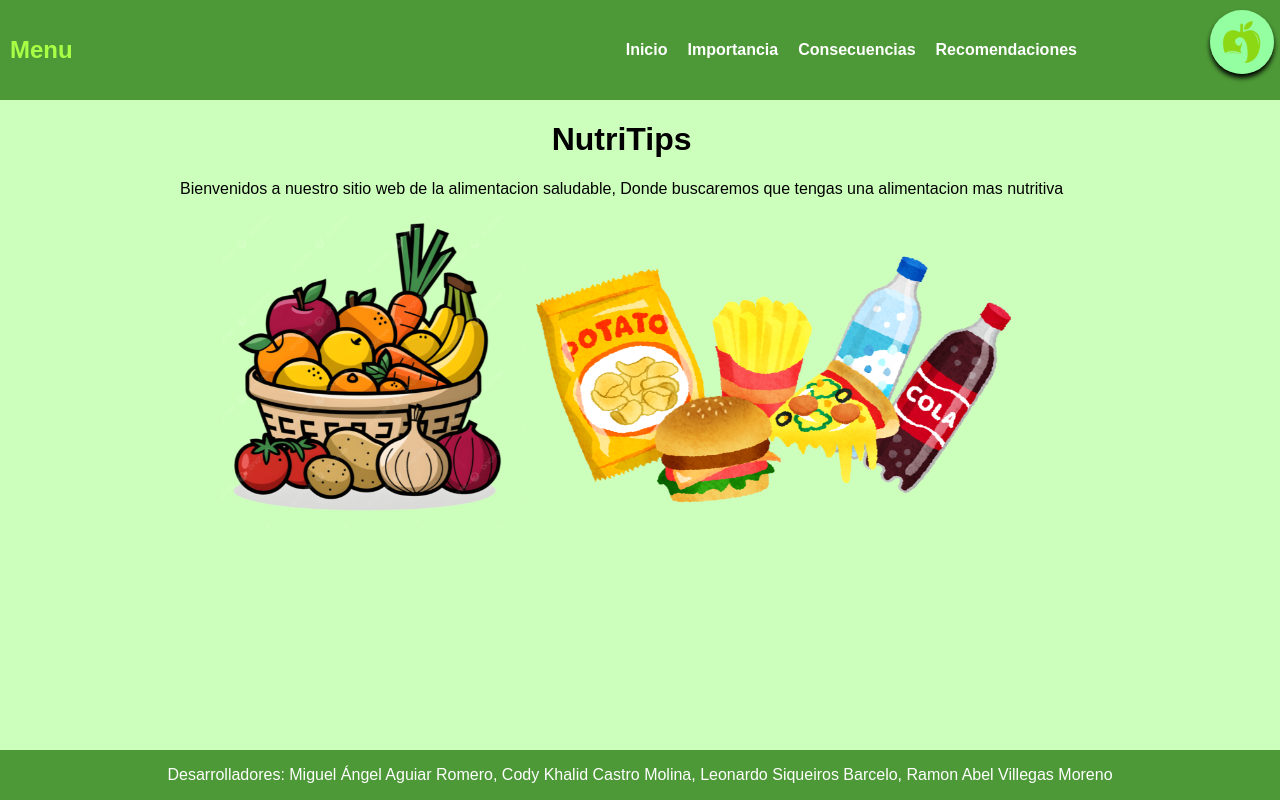
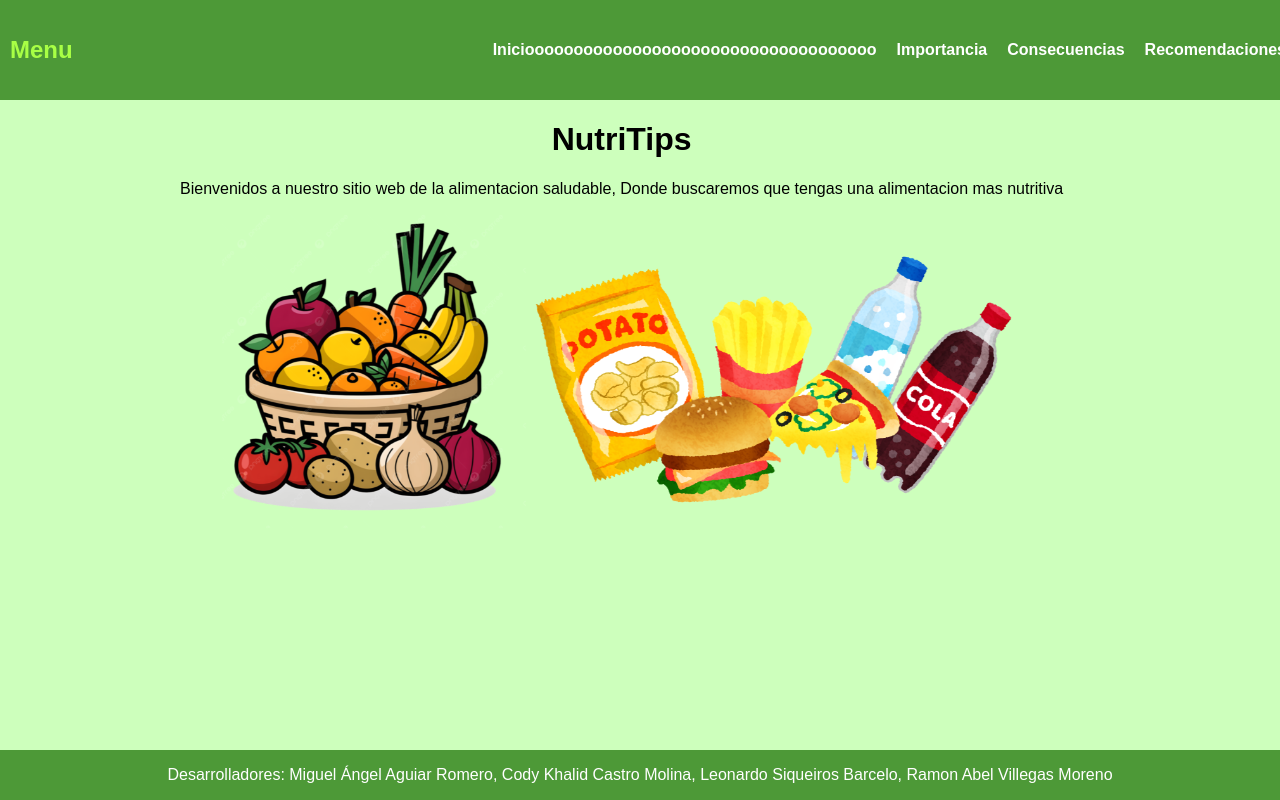
Before and after one commit to Wogcas/nutri_tips, a plain HTML site: page index.html in a window 1280 px wide. Drawn offline with Linux system fonts and the light colour scheme.

Commit message:
Update index.html

```diff
--- a/index.html
+++ b/index.html
@@ -11,7 +11,7 @@
             <h2>Menu</h2>
                 <nav class="navegacion">
                         <ul>
-                            <li><a href="index.html">Inicio</a></li>
+                            <li><a href="index.html">Inicioooooooooooooooooooooooooooooooooooo</a></li>
                             <li><a href="importancia.html">Importancia</a></li>
                             <li><a href="consecuencias.html">Consecuencias</a></li>
                             <li><a href="recomendacion.html">Recomendaciones</a></li>
```
